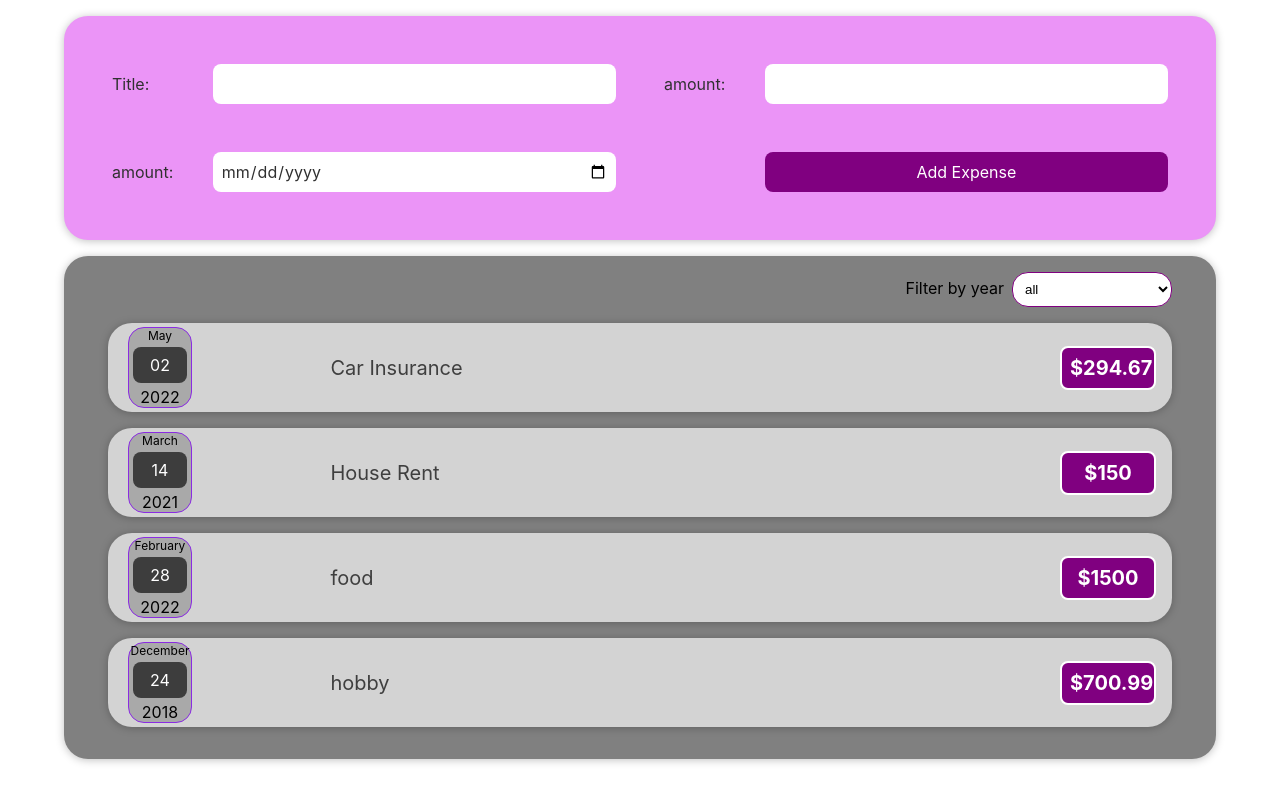
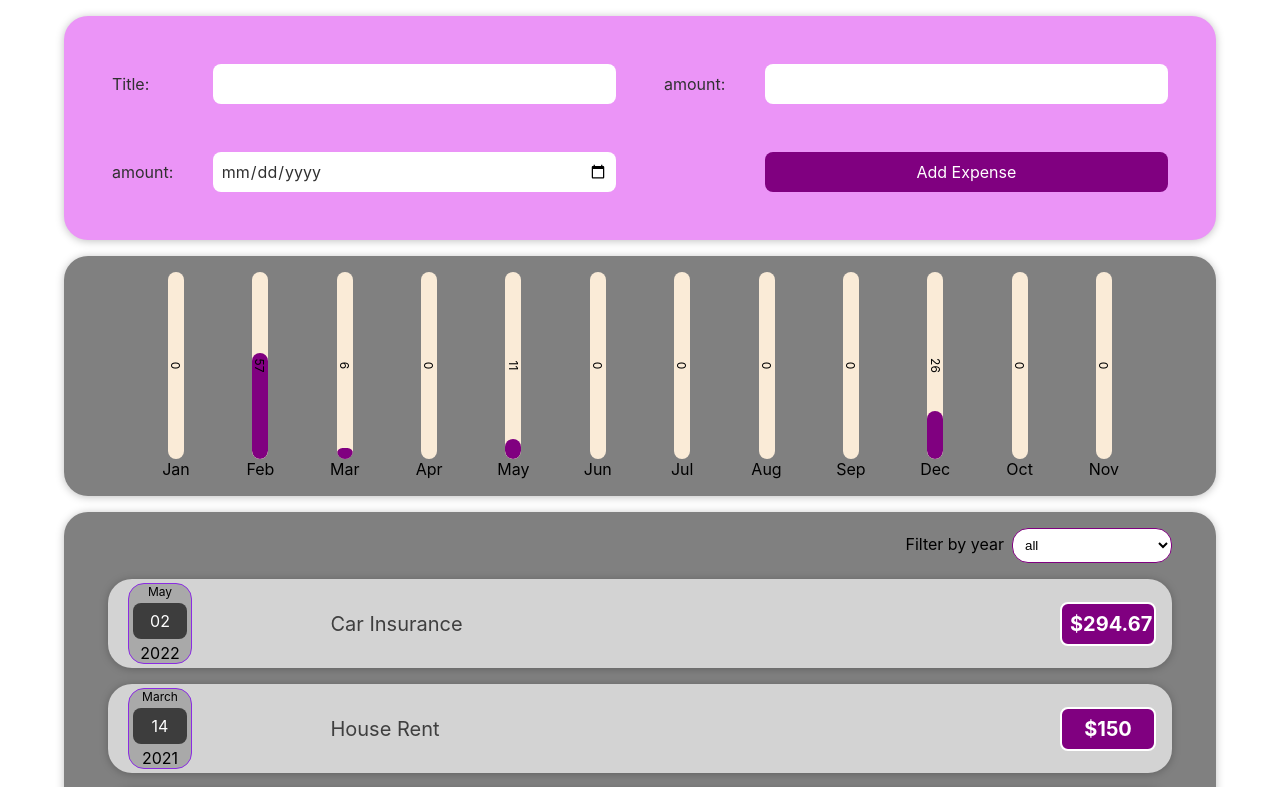
Before and after one commit to AmirAsadzadeh/Expense-Tracker-With-React, a React (Create React App) app: page / in a window 1280 px wide. Shown: the top 787 px of the page. Built offline with nearby package versions, Linux system fonts and the light colour scheme.

Commit message:
chart implemented

```diff
--- a/src/components/chart/Chart.css
+++ b/src/components/chart/Chart.css
@@ -0,0 +1,9 @@
+.chart {
+  height: 15rem;
+  width: 90%;
+  padding: 1rem 5rem;
+  margin: 1rem auto;
+  background-color: gray;
+  display: flex;
+  justify-content: space-between;
+}
--- a/src/components/chart/Chart.js
+++ b/src/components/chart/Chart.js
@@ -1,23 +1,9 @@
 import React from "react";
 import ChartBar from "./ChartBar";
+import Card from "../UI/Card";
 import "./Chart.css";
 
 function Chart(props) {
-  const monthes = [
-    "Jan",
-    "Feb",
-    "Mar",
-    "Apr",
-    "May",
-    "Jun",
-    "Jul",
-    "Aug",
-    "Sep",
-    "Dec",
-    "Oct",
-    "Nov",
-  ];
-
   let monthesSum = {
     Jan: 0,
     Feb: 0,
@@ -33,31 +19,37 @@ function Chart(props) {
     Nov: 0,
   };
 
-  if (props.filteredYear === "all")
+  if (props.filteredYear === "all") {
     for (let item of props.expenses) {
-      monthesSum[item.date.toLocaleDateString("en-US", { month: "long" })] +=
+      monthesSum[item.date.toLocaleDateString("en-US", { month: "short" })] +=
         Number(item.amount);
     }
-  else {
+  } else {
     for (let item of props.filteredExpenses) {
-      monthesSum[item.date.toLocaleDateString("en-US", { month: "long" })] +=
+      monthesSum[item.date.toLocaleDateString("en-US", { month: "short" })] +=
         Number(item.amount);
     }
   }
 
-  console.log(monthesSum);
-  // return (
-  //   <div className="chart">
-  //     {props.dataPoints.map((dataPoint) => (
-  //       <ChartBar
-  //         key={dataPoint.label}
-  //         label={dataPoint.label}
-  //         value={dataPoint.value}
-  //         maxValue={null}
-  //       />
-  //     ))}
-  //   </div>
-  // );
+  const totalValue = Object.values(monthesSum).reduce(
+    (acc, cur) => cur + acc,
+    0
+  );
+
+  return (
+    <Card className="chart">
+      {Object.entries(monthesSum).map((item) => {
+        return (
+          <ChartBar
+            key={item[0]}
+            label={item[0]}
+            amount={item[1]}
+            totalValue={totalValue}
+          ></ChartBar>
+        );
+      })}
+    </Card>
+  );
 }
 
 export default Chart;
--- a/src/components/chart/ChartBar.css
+++ b/src/components/chart/ChartBar.css
@@ -0,0 +1,33 @@
+.chart-bar__container {
+  height: 100%;
+  width: 4rem;
+  text-align: center;
+}
+
+.chart-bar {
+  height: 90%;
+  width: 25%;
+  border-radius: 1rem;
+  position: relative;
+  overflow: hidden;
+  margin: auto;
+  background-color: antiquewhite;
+  display: flex;
+  justify-content: center;
+  align-items: center;
+}
+
+.chart-bar__filler {
+  height: 50%;
+  width: 100%;
+  border-radius: 0.5rem;
+  background-color: purple;
+  position: absolute;
+  bottom: 0;
+  transition: all ease 0.5s;
+}
+
+.percentage {
+  transform: rotate(90deg);
+  font-size: 0.75rem;
+}
--- a/src/components/chart/ChartBar.js
+++ b/src/components/chart/ChartBar.js
@@ -1,6 +1,26 @@
 import React from "react";
 import "./ChartBar.css";
 
-function ChartBar() {}
+function ChartBar(props) {
+  const percentage = isNaN(props.amount / props.totalValue)
+    ? 0
+    : ((props.amount / props.totalValue) * 100).toFixed(0);
+  return (
+    <div className="chart-bar__container">
+      <div className="chart-bar">
+        <div
+          className="chart-bar__filler"
+          style={{
+            height: `${percentage}%`,
+          }}
+        ></div>
+        <p className="percentage">{`${percentage}`}</p>
+      </div>
+      <div className="chart-bar__label">
+        <p>{props.label}</p>
+      </div>
+    </div>
+  );
+}
 
 export default ChartBar;
```
